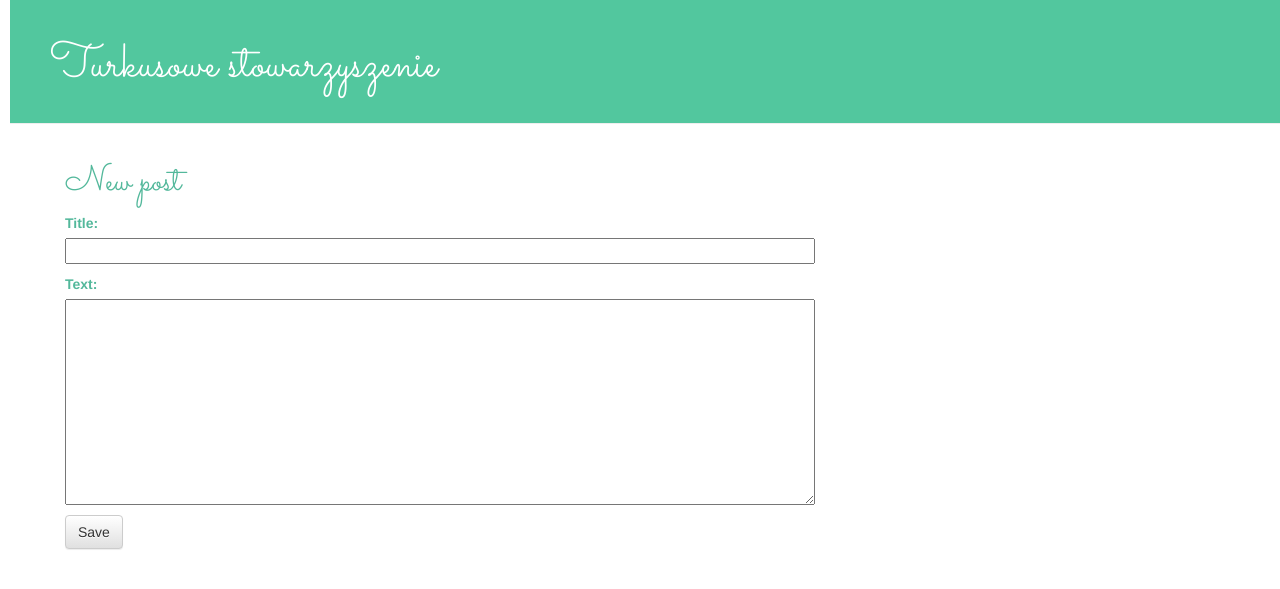
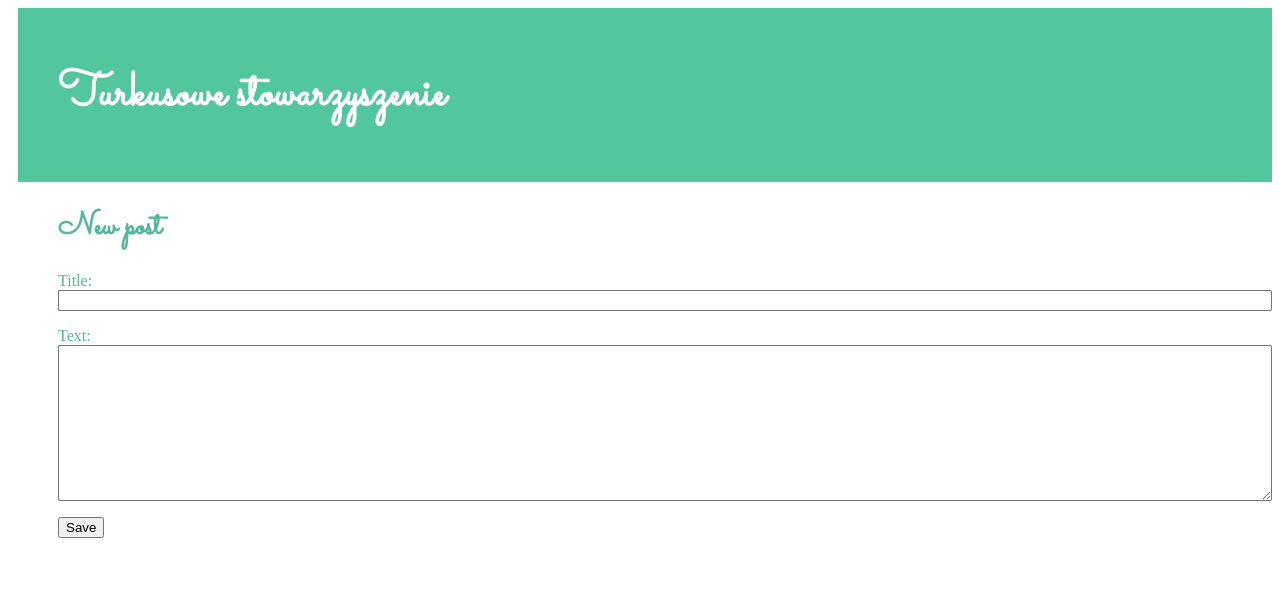
Before and after one commit to KasiaMakowska/my-first-blog-turkus, a Django app: page /post/new/ in a window 1280 px wide. Shown: the top 589 px of the page. Run offline with Django 3.2, Linux system fonts and the light colour scheme; some libraries are stand-ins or nearby versions.

Commit message:
Next changes in css

```diff
--- a/blog/templates/blog/base.html
+++ b/blog/templates/blog/base.html
@@ -2,8 +2,8 @@
 <html>
     <head>
         <title>Turkusowe organizacje</title>
-        <link rel="stylesheet" href="//maxcdn.bootstrapcdn.com/bootstrap/3.2.0/css/bootstrap.min.css">
-        <link rel="stylesheet" href="//maxcdn.bootstrapcdn.com/bootstrap/3.2.0/css/bootstrap-theme.min.css">
+        <!--<link rel="stylesheet" href="//maxcdn.bootstrapcdn.com/bootstrap/3.2.0/css/bootstrap.min.css">-->
+        <!--<link rel="stylesheet" href="//maxcdn.bootstrapcdn.com/bootstrap/3.2.0/css/bootstrap-theme.min.css">-->
         <link href="https://fonts.googleapis.com/css?family=Sacramento" rel="stylesheet">
         <link rel="stylesheet" href="{% static 'css/blog.css' %}">
     </head>
```
